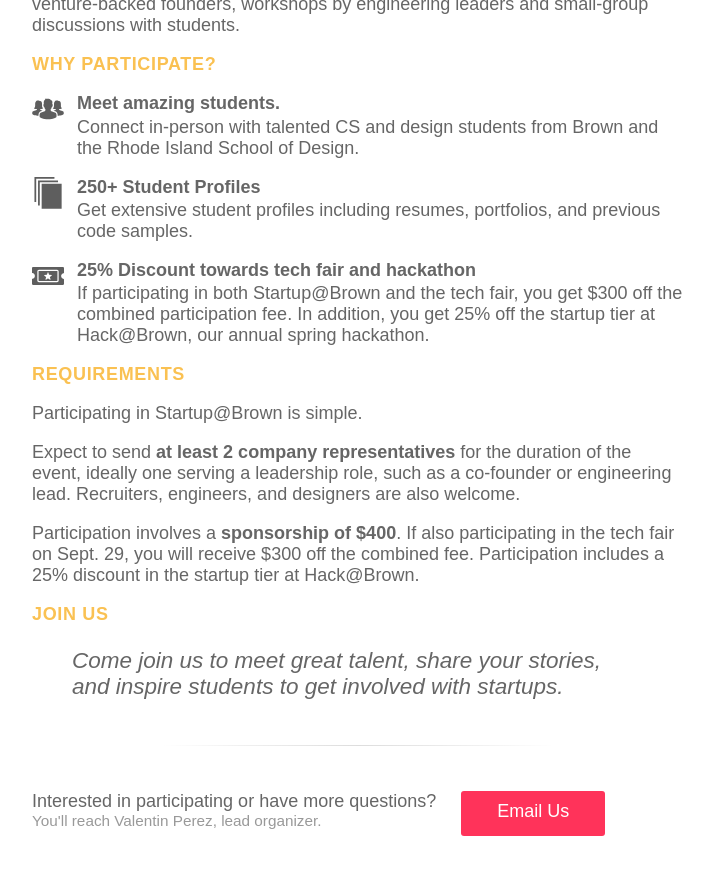
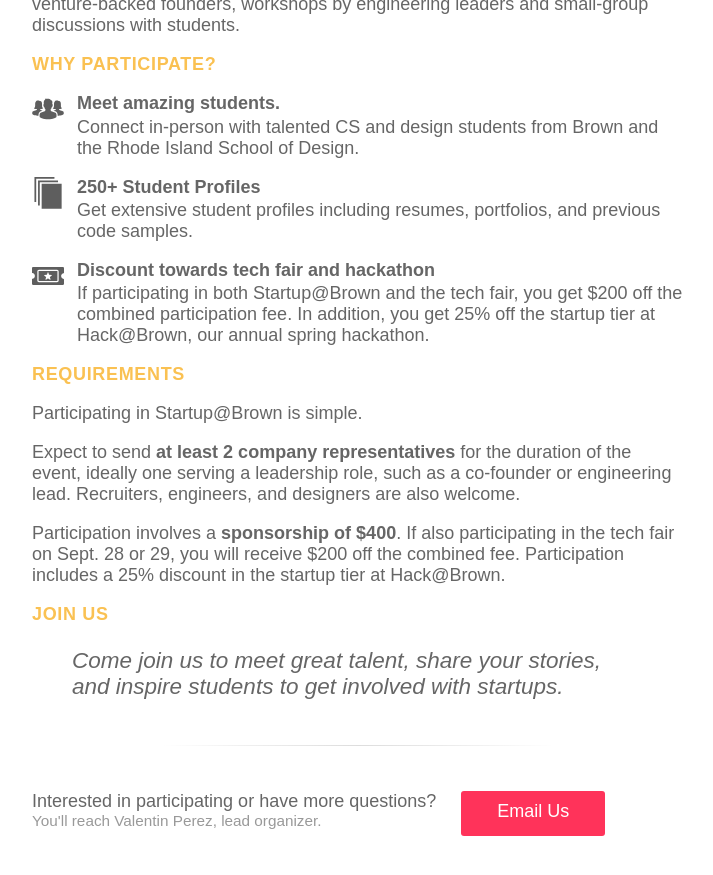
Before and after one commit to hackatbrown/2016.startupatbrown.org, a Jekyll site: the page built from participate.html, in a window 1280 px wide and 900 px high, scrolled down 682 px. Shown: the top 875 px of the window, without its empty margins (111-824 px from the left). Built offline with Jekyll 4.4.1, drawn with Linux system fonts in a browser that asks for light colours.

Commit message:
discount updates

```diff
--- a/participate.html
+++ b/participate.html
@@ -46,15 +46,15 @@
         </li>
         <li class="feature-discount">
           {% include svg/discount.html %}
-          <h3>25% Discount towards tech fair and hackathon</h3>
-          <p>If participating in both Startup@Brown and the tech fair, you get $300 off the combined participation fee. In addition, you get 25% off the startup tier at Hack@Brown, our annual spring hackathon.</p>
+          <h3>Discount towards tech fair and hackathon</h3>
+          <p>If participating in both Startup@Brown and the tech fair, you get $200 off the combined participation fee. In addition, you get 25% off the startup tier at Hack@Brown, our annual spring hackathon.</p>
         </li>
       </ul>
 
       <h2>Requirements</h2>
       <p>Participating in Startup@Brown is simple.</p>
       <p>Expect to send <strong>at least 2 company representatives</strong> for the duration of the event, ideally one serving a leadership role, such as a co-founder or engineering lead. Recruiters, engineers, and designers are also welcome.</p>
-      <p>Participation involves a <strong>sponsorship of $400</strong>. If also participating in the tech fair on Sept. 29, you will receive $300 off the combined fee. Participation includes a 25% discount in the startup tier at Hack@Brown. </p>
+      <p>Participation involves a <strong>sponsorship of $400</strong>. If also participating in the tech fair on Sept. 28 or 29, you will receive $200 off the combined fee. Participation includes a 25% discount in the startup tier at Hack@Brown. </p>
 
       <h2>Join Us</h2>
       <blockquote>Come join us to meet great talent, share your stories, and inspire students to get involved with startups.</blockquote>
```
